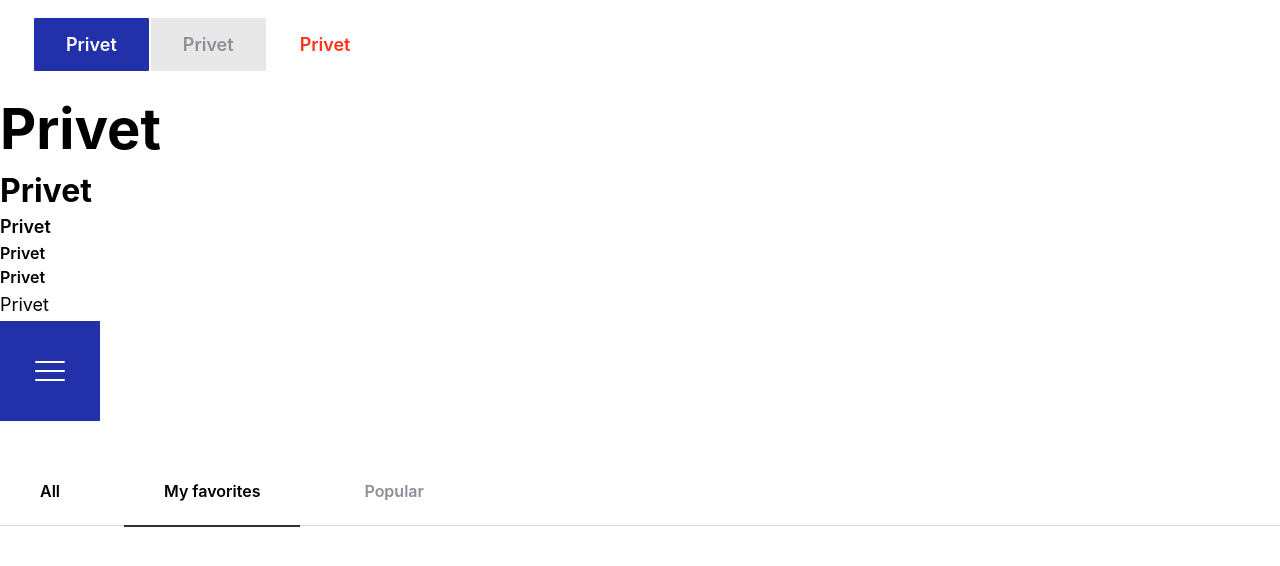
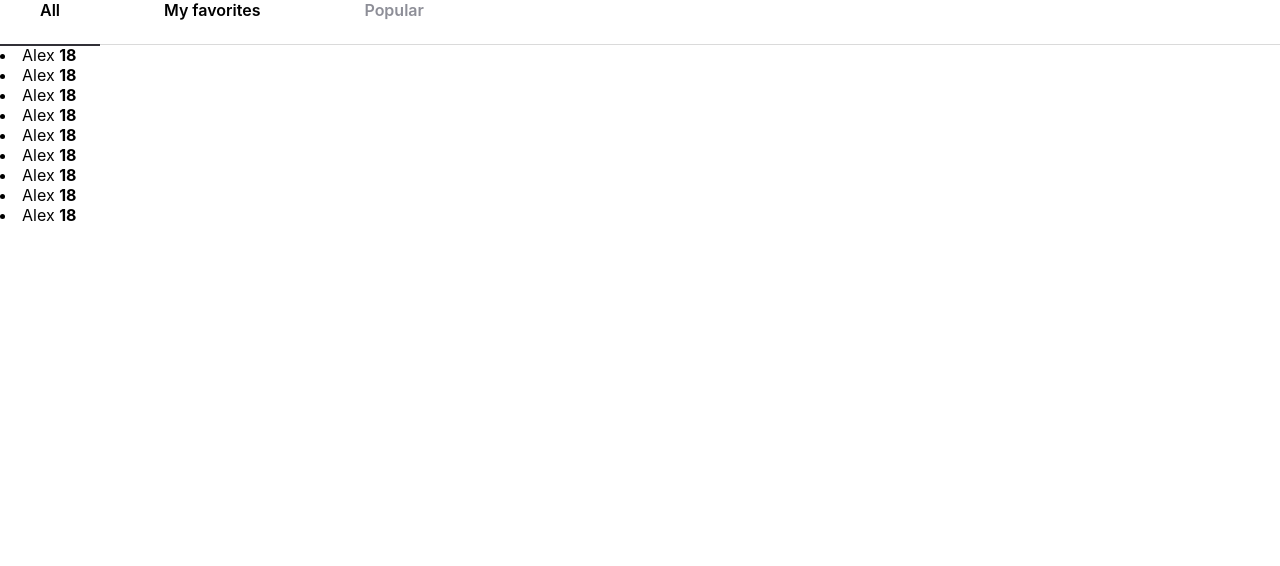
Before and after one commit to DmitryHash/react-experience, a React (Create React App) app: page / in a window 1280 px wide. Shown: the top 566 px of the page. Built offline with nearby package versions, Linux system fonts and the light colour scheme.

Commit message:
refactroring Tabs and add Example with list

```diff
--- a/src/App.tsx
+++ b/src/App.tsx
@@ -1,4 +1,5 @@
 import './App.scss';
+import { Example } from './components/Example/Example';
 import { Button } from './components/Button/Button';
 import { Hamburger } from './components/Hamburger/Hamburger';
 import { Tabs } from './components/Tabs/Tabs';
@@ -8,7 +9,7 @@ export const App = () => {
 
   return (
     <div>
-      <div className='button'>
+      {/* <div className='button'>
       <Button content={'Privet'} isDisabled={false} type={'primary'} />
       <Button content={'Privet'} isDisabled type={'secondary'} />
       <Button content={'Privet'} isDisabled={false} type={'secondary2'} />
@@ -23,7 +24,11 @@ export const App = () => {
       <br/>
       <br/>
       <br/>
+      <br/>
+      <br/>
+      <Tabs /> */}
       <Tabs />
+      <Example />
     </div>
   );
 }
--- /dev/null
+++ b/src/components/Example/Example.tsx
@@ -0,0 +1,27 @@
+import { FC } from 'react';
+
+
+
+export const Example: FC = () => {
+
+    const users = [
+        {id: 1 , name: 'Alex', age: 18},
+        {id: 12 , name: 'Alex', age: 18},
+        {id: 123 , name: 'Alex', age: 18},
+        {id: 1112 , name: 'Alex', age: 18},
+        {id: 1231 , name: 'Alex', age: 18},
+        {id: 144 , name: 'Alex', age: 18},
+        {id: 14 , name: 'Alex', age: 18},
+        {id: 112 , name: 'Alex', age: 18},
+        {id: 1111 , name: 'Alex', age: 18},
+
+    ]
+
+    return (
+        <div>
+            {users.map(({age, id, name}) => (
+                <li key={id}>{name} <b>{age}</b></li>
+            ))}
+        </div>
+    )
+};
--- a/src/components/Tabs/Tabs.tsx
+++ b/src/components/Tabs/Tabs.tsx
@@ -1,7 +1,5 @@
-import { BooleanLiteral } from 'typescript';
 import './Tabs.scss';
-import { type } from 'os';
-import { FC } from 'react';
+import { FC, useState } from 'react';
 import { Tab } from '../Tab/Tab';
 
 interface ITabs {
@@ -9,13 +7,20 @@ interface ITabs {
 }
 
 export const Tabs: FC<ITabs> = () => {
+    const [tabs, setTabs] = useState([
+        {id: 1, title: 'All', isActive: true, isDisabled: false},
+        {id: 2, title: 'My favorites', isActive: false, isDisabled: false},
+        {id: 3, title: 'Popular', isActive: false, isDisabled: true},
+    ]);
 
 
     return (
         <ul className='tabs'>
-            <Tab title='All'/>
-            <Tab title='My favorites' isActive />
-            <Tab title='Popular' isDisabled/>
+            {tabs.map(({id, title, isActive, isDisabled}) => {
+                return (
+                    <Tab title={title} key={id} isActive={isActive} isDisabled={isDisabled}/>
+                )
+            })}
         </ul>
     )
 }
```
